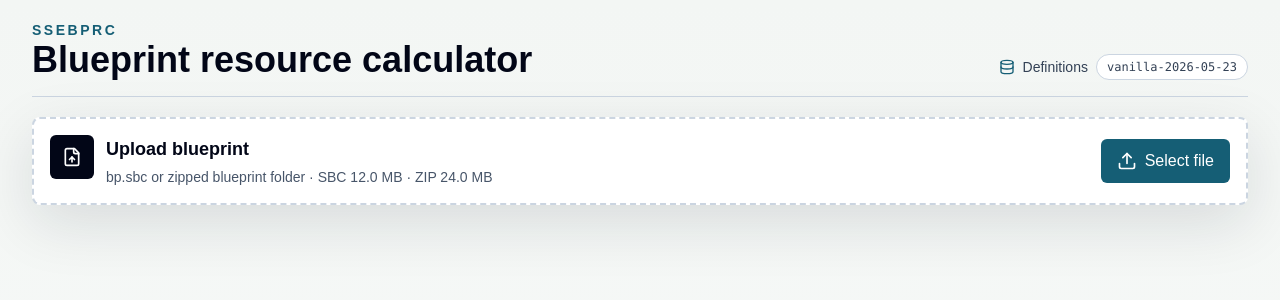
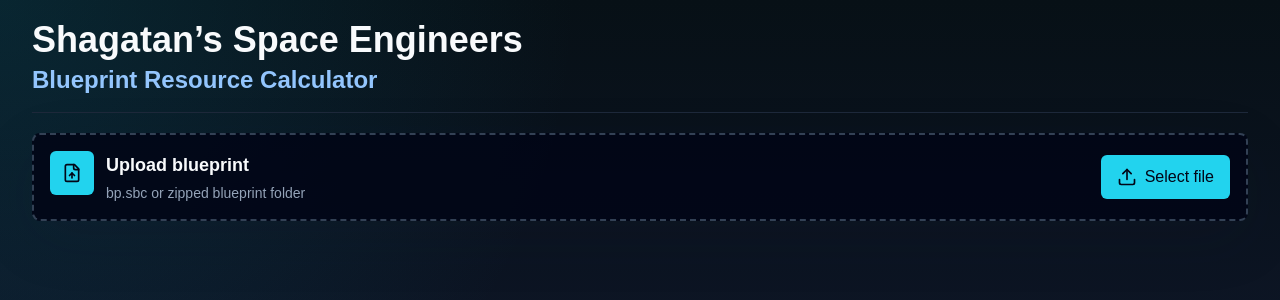
Before and after one commit to SamiKamara/SSEBPRC, a Next.js app: page / in a window 1280 px wide. Shown: the top 300 px of the page. Built offline with nearby package versions, Linux system fonts and the light colour scheme.

Commit message:
Apply dark UI refinements

```diff
--- a/src/app/globals.css
+++ b/src/app/globals.css
@@ -3,8 +3,8 @@
 @tailwind utilities;
 
 :root {
-  --background: #f3f6f4;
-  --foreground: #151f24;
+  --background: #071016;
+  --foreground: #f8fafc;
 }
 
 * {
@@ -19,8 +19,8 @@ body {
   min-height: 100vh;
   color: var(--foreground);
   background:
-    linear-gradient(180deg, rgba(243, 246, 244, 0.96), rgba(248, 250, 249, 1)),
-    #f3f6f4;
+    radial-gradient(circle at top left, rgba(14, 116, 144, 0.22), transparent 36rem),
+    linear-gradient(180deg, #071016 0%, #0f172a 55%, #111827 100%);
   font-family: Arial, Helvetica, sans-serif;
 }
 
@@ -32,10 +32,10 @@ textarea {
 
 @layer components {
   .field-input {
-    @apply w-full rounded-md border border-slate-300 bg-white px-3 py-2.5 text-slate-950 outline-none transition placeholder:text-slate-400 focus:border-cyan-700 focus:ring-4 focus:ring-cyan-100;
+    @apply w-full rounded-md border border-slate-700 bg-slate-950 px-3 py-2.5 text-slate-50 outline-none transition placeholder:text-slate-500 focus:border-cyan-400 focus:ring-4 focus:ring-cyan-400/20;
   }
 
   .icon-button {
-    @apply inline-flex size-10 shrink-0 items-center justify-center rounded-md border border-slate-300 bg-white text-slate-700 transition hover:border-cyan-700 hover:text-cyan-900 focus:outline-none focus:ring-4 focus:ring-cyan-100 disabled:cursor-not-allowed disabled:opacity-60;
+    @apply inline-flex size-10 shrink-0 items-center justify-center rounded-md border border-slate-700 bg-slate-950 text-slate-200 transition hover:border-cyan-400 hover:text-cyan-100 focus:outline-none focus:ring-4 focus:ring-cyan-400/20 disabled:cursor-not-allowed disabled:opacity-60;
   }
 }
--- a/src/components/BlueprintResourceCalculator.tsx
+++ b/src/components/BlueprintResourceCalculator.tsx
@@ -1,10 +1,8 @@
 "use client";
 
-import { useEffect, useMemo, useState } from "react";
+import { useMemo, useState } from "react";
 import {
   AlertTriangle,
-  Database,
-  Download,
   FileJson,
   Loader2,
   RotateCcw,
@@ -13,18 +11,15 @@ import { FileDropzone } from "@/components/FileDropzone";
 import { ResourceTable } from "@/components/ResourceTable";
 import { ResultsSummary } from "@/components/ResultsSummary";
 import { WarningPanel } from "@/components/WarningPanel";
-import { calculationToJson, fullCalculationToCsv } from "@/lib/export";
+import { calculationToJson } from "@/lib/export";
 import { validateBlueprintFile } from "@/lib/file-validation";
-import type {
-  CalculateErrorResponse,
-  CalculateResponse,
-  DefinitionsResponse,
-} from "@/lib/types";
+import type { CalculateErrorResponse, CalculateResponse } from "@/lib/types";
 
 type UploadState = "idle" | "validating" | "uploading" | "success" | "error";
 type ResultTab = "ingots" | "components" | "blocks" | "warnings";
 
 const requestTimeoutMs = 45000;
+const appTitle = "Shagatan’s Space Engineers Blueprint Resource Calculator";
 
 export function BlueprintResourceCalculator() {
   const [uploadState, setUploadState] = useState<UploadState>("idle");
@@ -32,39 +27,6 @@ export function BlueprintResourceCalculator() {
   const [error, setError] = useState("");
   const [result, setResult] = useState<CalculateResponse | null>(null);
   const [activeTab, setActiveTab] = useState<ResultTab>("ingots");
-  const [definitionVersion, setDefinitionVersion] = useState("Loading");
-  const [definitionNote, setDefinitionNote] = useState("");
-
-  useEffect(() => {
-    let ignore = false;
-
-    async function loadDefinitionManifest() {
-      try {
-        const response = await fetch("/api/definitions", { cache: "no-store" });
-
-        if (!response.ok) {
-          throw new Error("Definition data could not be loaded.");
-        }
-
-        const data = (await response.json()) as DefinitionsResponse;
-
-        if (!ignore) {
-          setDefinitionVersion(data.manifest.definitionVersion);
-          setDefinitionNote(data.manifest.note ?? "");
-        }
-      } catch {
-        if (!ignore) {
-          setDefinitionVersion("unavailable");
-        }
-      }
-    }
-
-    void loadDefinitionManifest();
-
-    return () => {
-      ignore = true;
-    };
-  }, []);
 
   const tabs = useMemo(
     () => [
@@ -81,8 +43,6 @@ export function BlueprintResourceCalculator() {
   );
 
   const isBusy = uploadState === "validating" || uploadState === "uploading";
-  const headline =
-    result?.blueprint.displayName || result?.blueprint.fileName || "Blueprint resource calculator";
 
   const handleFileSelected = async (file: File) => {
     setUploadState("validating");
@@ -117,7 +77,6 @@ export function BlueprintResourceCalculator() {
       }
 
       setResult(data);
-      setDefinitionVersion(data.definitionVersion);
       setActiveTab("ingots");
       setUploadState("success");
     } catch (uploadError) {
@@ -144,33 +103,23 @@ export function BlueprintResourceCalculator() {
     downloadText(`${resultFileBase(result)}.json`, calculationToJson(result), "application/json");
   };
 
-  const downloadCsv = () => {
-    if (!result) {
-      return;
-    }
-
-    downloadText(`${resultFileBase(result)}.csv`, fullCalculationToCsv(result), "text/csv;charset=utf-8");
-  };
-
   return (
-    <main className="min-h-screen px-4 py-5 text-slate-950 sm:px-6 lg:px-8">
+    <main className="min-h-screen px-4 py-5 text-slate-50 sm:px-6 lg:px-8">
       <div className="mx-auto flex w-full max-w-7xl flex-col gap-5">
-        <header className="border-b border-slate-300 pb-4">
-          <div className="flex flex-col gap-3 sm:flex-row sm:items-end sm:justify-between">
+        <header className="border-b border-slate-800 pb-4">
+          <div className="flex flex-col gap-3">
             <div className="min-w-0">
-              <p className="text-sm font-semibold uppercase tracking-[0.18em] text-cyan-800">
-                SSEBPRC
-              </p>
-              <h1 className="text-2xl font-semibold text-slate-950 sm:text-4xl">
-                {headline}
+              <h1
+                aria-label={appTitle}
+                className="flex flex-col gap-1 font-semibold tracking-normal"
+              >
+                <span className="text-3xl leading-tight text-slate-50 sm:text-4xl">
+                  Shagatan’s Space Engineers
+                </span>
+                <span className="text-xl leading-snug text-blue-300 sm:text-2xl">
+                  Blueprint Resource Calculator
+                </span>
               </h1>
-            </div>
-            <div className="flex flex-wrap items-center gap-2 text-sm text-slate-700">
-              <Database aria-hidden="true" className="size-4 text-cyan-800" />
-              <span className="font-medium">Definitions</span>
-              <span className="rounded-full border border-slate-300 bg-white px-2.5 py-1 font-mono text-xs">
-                {definitionVersion}
-              </span>
             </div>
           </div>
         </header>
@@ -181,21 +130,15 @@ export function BlueprintResourceCalculator() {
           onFileSelected={(file) => void handleFileSelected(file)}
         />
 
-        {definitionNote ? (
-          <div className="rounded-md border border-cyan-200 bg-cyan-50 px-4 py-3 text-sm text-cyan-950">
-            {definitionNote}
-          </div>
-        ) : null}
-
         {isBusy ? (
-          <div className="flex min-h-28 items-center justify-center rounded-md border border-slate-300 bg-white text-slate-700 shadow-sm">
-            <Loader2 aria-hidden="true" className="mr-2 size-5 animate-spin text-cyan-800" />
+          <div className="flex min-h-28 items-center justify-center rounded-md border border-slate-800 bg-slate-950 text-slate-200 shadow-sm">
+            <Loader2 aria-hidden="true" className="mr-2 size-5 animate-spin text-cyan-300" />
             {uploadState === "validating" ? "Checking file" : "Calculating resources"}
           </div>
         ) : null}
 
         {error ? (
-          <div className="rounded-md border border-red-200 bg-red-50 px-4 py-3 text-sm text-red-800">
+          <div className="rounded-md border border-red-500/40 bg-red-950/60 px-4 py-3 text-sm text-red-100">
             <div className="flex items-start gap-2">
               <AlertTriangle aria-hidden="true" className="mt-0.5 size-5 shrink-0" />
               <span>{error}</span>
@@ -210,16 +153,8 @@ export function BlueprintResourceCalculator() {
               <div className="flex shrink-0 flex-wrap gap-2">
                 <button
                   type="button"
-                  onClick={downloadCsv}
-                  className="inline-flex min-h-11 items-center justify-center gap-2 rounded-md border border-slate-300 bg-white px-4 py-2.5 font-medium text-slate-900 transition hover:border-cyan-700 hover:text-cyan-900 focus:outline-none focus:ring-4 focus:ring-cyan-100"
-                >
-                  <Download aria-hidden="true" className="size-5" />
-                  <span>CSV</span>
-                </button>
-                <button
-                  type="button"
                   onClick={downloadJson}
-                  className="inline-flex min-h-11 items-center justify-center gap-2 rounded-md border border-slate-300 bg-white px-4 py-2.5 font-medium text-slate-900 transition hover:border-cyan-700 hover:text-cyan-900 focus:outline-none focus:ring-4 focus:ring-cyan-100"
+                  className="inline-flex min-h-11 items-center justify-center gap-2 rounded-md border border-slate-700 bg-slate-950 px-4 py-2.5 font-medium text-slate-100 transition hover:border-cyan-400 hover:text-cyan-100 focus:outline-none focus:ring-4 focus:ring-cyan-400/20"
                 >
                   <FileJson aria-hidden="true" className="size-5" />
                   <span>JSON</span>
@@ -227,7 +162,7 @@ export function BlueprintResourceCalculator() {
                 <button
                   type="button"
                   onClick={reset}
-                  className="inline-flex min-h-11 items-center justify-center gap-2 rounded-md border border-slate-300 bg-white px-4 py-2.5 font-medium text-slate-900 transition hover:border-cyan-700 hover:text-cyan-900 focus:outline-none focus:ring-4 focus:ring-cyan-100"
+                  className="inline-flex min-h-11 items-center justify-center gap-2 rounded-md border border-slate-700 bg-slate-950 px-4 py-2.5 font-medium text-slate-100 transition hover:border-cyan-400 hover:text-cyan-100 focus:outline-none focus:ring-4 focus:ring-cyan-400/20"
                 >
                   <RotateCcw aria-hidden="true" className="size-5" />
                   <span>Reset</span>
@@ -236,7 +171,7 @@ export function BlueprintResourceCalculator() {
             </div>
 
             <div className="overflow-x-auto">
-              <div className="inline-flex min-w-full gap-1 rounded-md border border-slate-300 bg-white p-1 shadow-sm sm:min-w-0">
+              <div className="inline-flex min-w-full gap-1 rounded-md border border-slate-800 bg-slate-950 p-1 shadow-sm sm:min-w-0">
                 {tabs.map((tab) => (
                   <button
                     key={tab.id}
@@ -244,12 +179,12 @@ export function BlueprintResourceCalculator() {
                     onClick={() => setActiveTab(tab.id)}
                     className={
                       activeTab === tab.id
-                        ? "inline-flex min-h-10 flex-1 items-center justify-center gap-2 rounded px-3 py-2 text-sm font-semibold text-white bg-slate-950"
-                        : "inline-flex min-h-10 flex-1 items-center justify-center gap-2 rounded px-3 py-2 text-sm font-medium text-slate-700 transition hover:bg-slate-100"
+                        ? "inline-flex min-h-10 flex-1 items-center justify-center gap-2 rounded bg-cyan-400 px-3 py-2 text-sm font-semibold text-slate-950"
+                        : "inline-flex min-h-10 flex-1 items-center justify-center gap-2 rounded px-3 py-2 text-sm font-medium text-slate-300 transition hover:bg-slate-800 hover:text-slate-50"
                     }
                   >
                     <span>{tab.label}</span>
-                    <span className="rounded-full bg-white/90 px-2 py-0.5 text-xs text-slate-800">
+                    <span className="rounded-full bg-slate-900/90 px-2 py-0.5 text-xs text-slate-100">
                       {tab.count}
                     </span>
                   </button>
--- a/src/components/FileDropzone.tsx
+++ b/src/components/FileDropzone.tsx
@@ -2,7 +2,7 @@
 
 import { ChangeEvent, DragEvent, useRef, useState } from "react";
 import { FileArchive, FileUp, Upload } from "lucide-react";
-import { acceptedBlueprintExtensions, formatBytes, maxSbcBytes, maxZipBytes } from "@/lib/file-validation";
+import { acceptedBlueprintExtensions } from "@/lib/file-validation";
 
 type FileDropzoneProps = {
   isBusy: boolean;
@@ -55,8 +55,8 @@ export function FileDropzone({
       onDrop={handleDrop}
       className={
         isDragOver
-          ? "rounded-lg border-2 border-cyan-700 bg-cyan-50 p-4 shadow-panel transition"
-          : "rounded-lg border-2 border-dashed border-slate-300 bg-white p-4 shadow-panel transition"
+          ? "rounded-lg border-2 border-cyan-400 bg-cyan-950/50 p-4 shadow-panel transition"
+          : "rounded-lg border-2 border-dashed border-slate-700 bg-slate-950/90 p-4 shadow-panel transition"
       }
     >
       <input
@@ -69,7 +69,7 @@ export function FileDropzone({
 
       <div className="flex flex-col gap-4 sm:flex-row sm:items-center sm:justify-between">
         <div className="flex min-w-0 items-start gap-3">
-          <div className="inline-flex size-11 shrink-0 items-center justify-center rounded-md bg-slate-950 text-white">
+          <div className="inline-flex size-11 shrink-0 items-center justify-center rounded-md bg-cyan-400 text-slate-950">
             {visibleFileName?.toLowerCase().endsWith(".zip") ? (
               <FileArchive aria-hidden="true" className="size-5" />
             ) : (
@@ -77,13 +77,10 @@ export function FileDropzone({
             )}
           </div>
           <div className="min-w-0">
-            <h2 className="text-lg font-semibold text-slate-950">
+            <h2 className="text-lg font-semibold text-slate-50">
               {visibleFileName || "Upload blueprint"}
             </h2>
-            <p className="mt-1 text-sm text-slate-600">
-              bp.sbc or zipped blueprint folder · SBC {formatBytes(maxSbcBytes)} · ZIP{" "}
-              {formatBytes(maxZipBytes)}
-            </p>
+            <p className="mt-1 text-sm text-slate-400">bp.sbc or zipped blueprint folder</p>
           </div>
         </div>
 
@@ -91,7 +88,7 @@ export function FileDropzone({
           type="button"
           disabled={isBusy}
           onClick={() => inputRef.current?.click()}
-          className="inline-flex min-h-11 items-center justify-center gap-2 rounded-md bg-cyan-800 px-4 py-2.5 font-medium text-white transition hover:bg-cyan-900 focus:outline-none focus:ring-4 focus:ring-cyan-200 disabled:cursor-not-allowed disabled:opacity-60"
+          className="inline-flex min-h-11 items-center justify-center gap-2 rounded-md bg-cyan-400 px-4 py-2.5 font-medium text-slate-950 transition hover:bg-cyan-300 focus:outline-none focus:ring-4 focus:ring-cyan-400/30 disabled:cursor-not-allowed disabled:opacity-60"
         >
           <Upload aria-hidden="true" className="size-5" />
           <span>Select file</span>
```
Also changed, not shown: src/components/ResourceTable.tsx (+16 -58 lines), src/components/ResultsSummary.tsx (+4 -4 lines), src/components/WarningPanel.tsx (+6 -6 lines).
